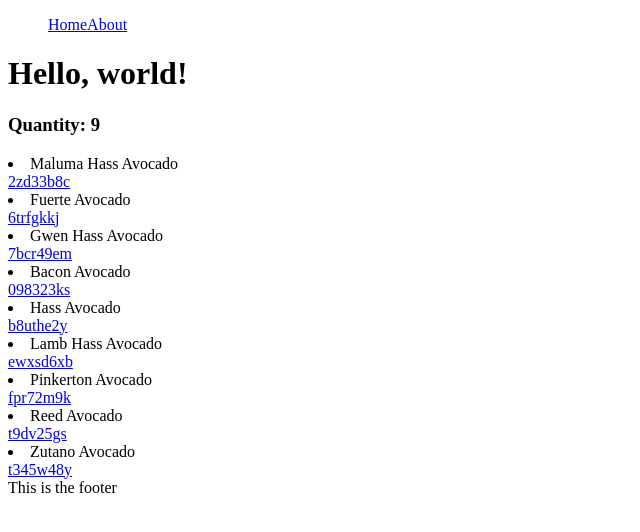
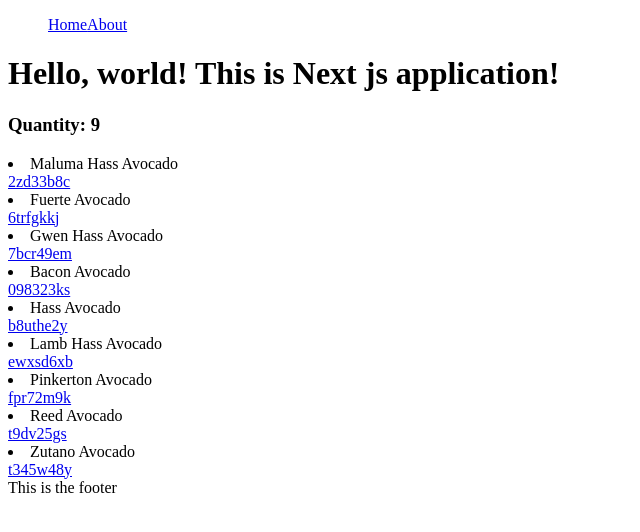
Before and after one commit to GersonEC/avocado-store, a Next.js app: page / in a window 1280 px wide. Shown: the top 532 px of the page, without its empty margins (0-640 px from the left). Built offline with nearby package versions, Linux system fonts and the light colour scheme.

Commit message:
update Home page.

```diff
--- a/pages/index.tsx
+++ b/pages/index.tsx
@@ -17,7 +17,7 @@
 
   return (
     <div>
-      <h1>Hello, world!</h1>
+      <h1>Hello, world! This is Next js application!</h1>
       <h3>Quantity: {avosQuantity}</h3>
       {avocados.map((avo) => (
         <div>
```
